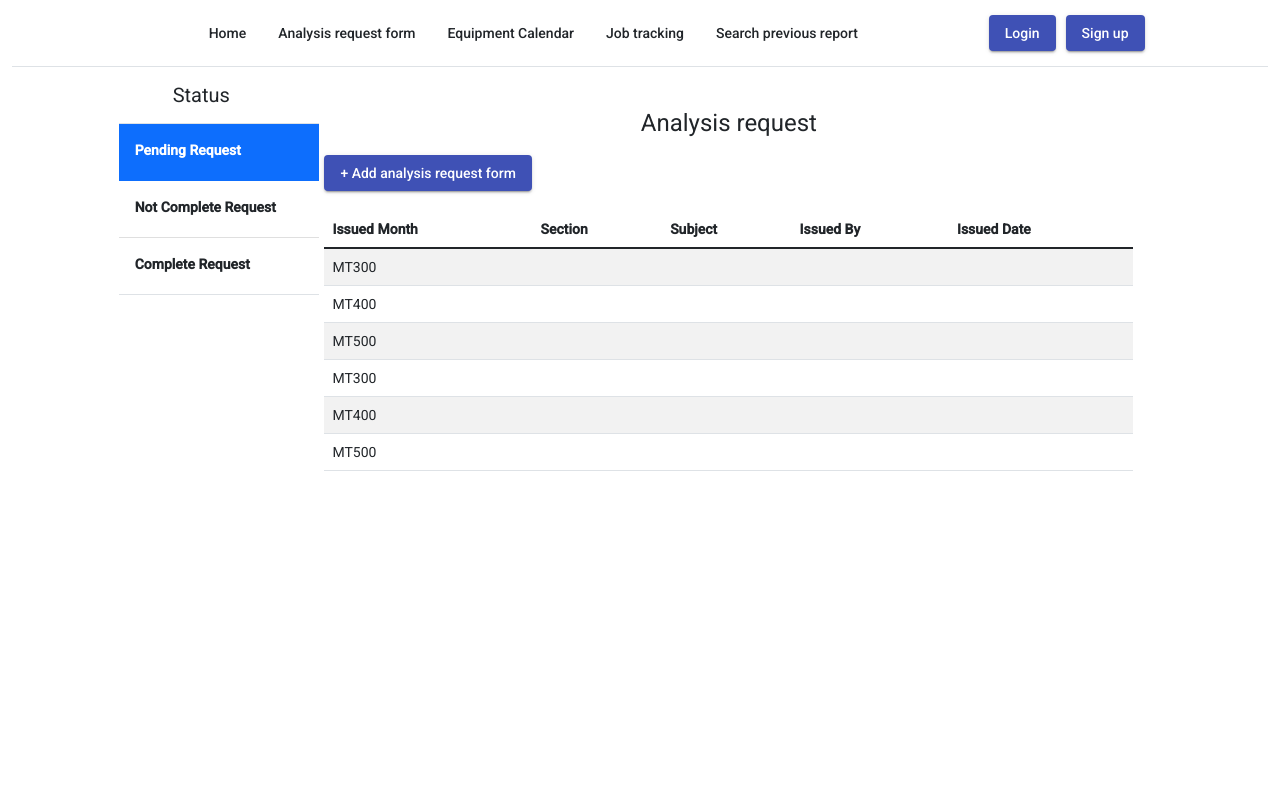
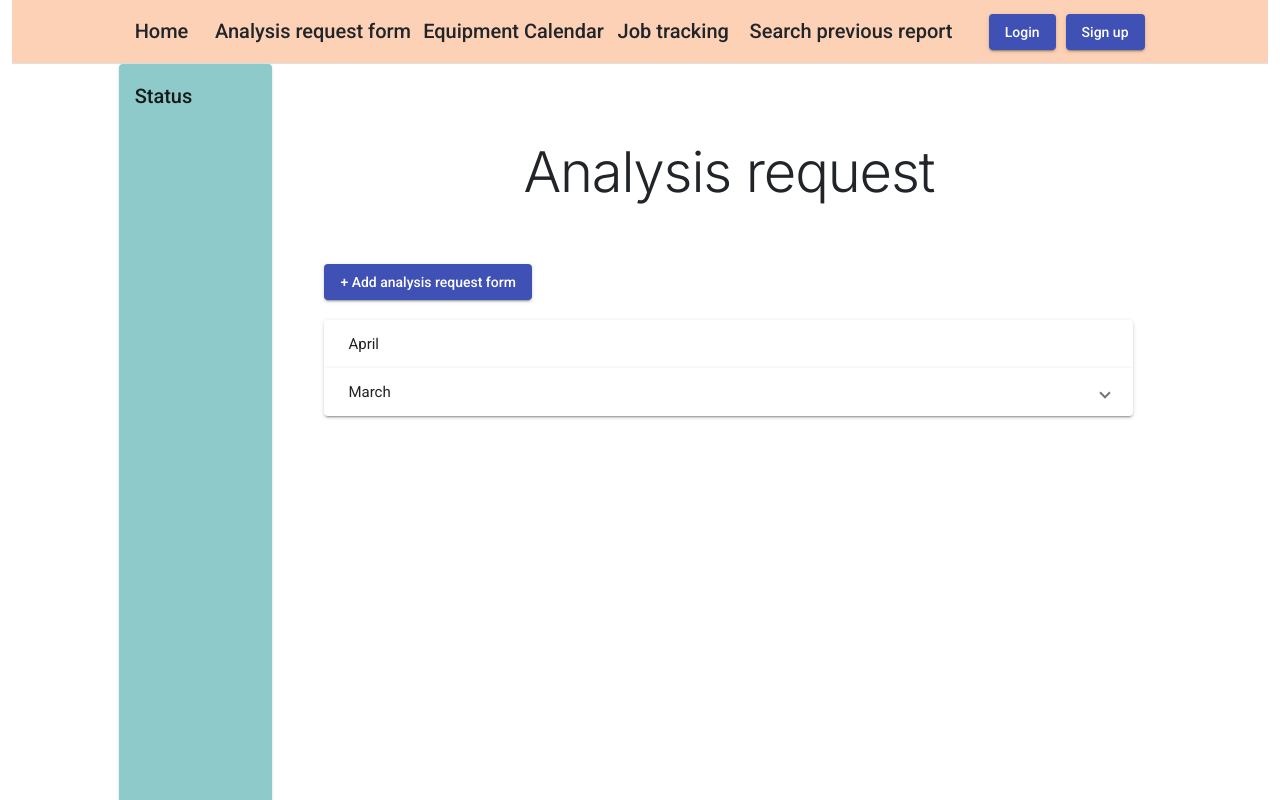
Before and after one commit to famesocute/Analysis-tracking1, an Angular app: page /Analyrequehome in a window 1280 px wide. Shown: the top 800 px of the page. Built offline with nearby package versions, Linux system fonts and the light colour scheme.

Commit message:
ReviseAnaHome

```diff
--- a/src/app/analyrequehome/analyrequehome.component.html
+++ b/src/app/analyrequehome/analyrequehome.component.html
@@ -1,13 +1,13 @@
 <div class="container-fluid">
-    <div class="border-bottom">
+  <div class="border-bottom Toolbar">
     <div class="row">
       <div class="col-xl-1"></div>
-            <div class="col-xl-8 center" style="margin-bottom:15px; margin-top:15px;">
-                <button mat-button>Home</button>
-                <button mat-button>Analysis request form</button>
-                <button mat-button>Equipment Calendar</button>
-                <button mat-button>Job tracking</button>
-                <button mat-button>Search previous report</button>
+      <div class="col-xl-8 center" style="padding-top : 15px ;">
+        <button mat-button><h2 >Home</h2></button>
+        <button mat-button><h2 >Analysis request form</h2></button>
+        <button mat-button><h2 >Equipment Calendar</h2></button>
+        <button mat-button><h2 >Job tracking</h2></button>
+        <button mat-button><h2 >Search previous report</h2></button>
       </div>
       <div class="col-xl-2 center ">
         <button mat-raised-button color="primary">Login</button>
@@ -20,103 +20,107 @@
     <div class="col-sm-1"></div>
     <div class="col-sm-10">
       <div class="row">
-                <div class="col-sm-2">
-                    <div class="d-flex flex-column align-items-stretch flex-shrink-0 bg-white" style="width: 200px;">
-                        <a href="/"
-                            class="d-flex align-items-center flex-shrink-0 p-3 link-dark text-decoration-none border-bottom">
-                            <svg class="bi me-2" width="30" height="24">
-                                <use xlink:href="#bootstrap" />
-                            </svg>
-                            <span class="fs-5 fw-semibold">Status</span>
-                        </a>
-                        <div class="list-group list-group-flush border-bottom scrollarea">
-                            <a href="#" class="list-group-item list-group-item-action active py-3 lh-tight"
-                                aria-current="true">
-                                <div class="d-flex w-100 align-items-center justify-content-between">
-                                    <strong class="mb-1">Pending Request</strong>
-                                </div>
-                            </a>
-
-                            <a href="#" class="list-group-item list-group-item-action py-3 lh-tight" aria-current="true">
-                                <div class="d-flex w-100 align-items-center justify-content-between">
-                                    <strong class="mb-1">Not Complete Request</strong>
+        <div class="col-sm-2" >
+          <mat-card class="card1" >
+            <mat-card-content>
+                    <h2>Status</h2>
+            </mat-card-content>
+        </mat-card>
 
         </div>
+        <div class="col-sm-10" style="padding: 40px; ">
+          <div style=" padding-top: 40px;" class=" font1 center mat-display-3">Analysis request</div>
+          <button mat-raised-button color="primary" style=" margin-bottom: 20px;" (click)='addform()'>+ Add analysis
+            request form</button>
+            <mat-accordion>
+              <mat-expansion-panel hideToggle>
+                <mat-expansion-panel-header>
+                  <mat-panel-title>
+                    April
+                  </mat-panel-title>
+                  <mat-panel-description>
 
-                            </a>
-                            <a href="#" class="list-group-item list-group-item-action py-3 lh-tight">
-                                <div class="d-flex w-100 align-items-center justify-content-between">
-                                    <strong class="mb-1">Complete Request</strong>
+                  </mat-panel-description>
+                </mat-expansion-panel-header>
+                <mat-accordion>
+                  <mat-expansion-panel hideToggle>
+                    <mat-expansion-panel-header>
+                      <mat-panel-title>
+                        MT300
+                      </mat-panel-title>
+                      <mat-panel-description>
 
-                                </div>
+                      </mat-panel-description>
+                    </mat-expansion-panel-header>
+                    <mat-accordion>
+                      <mat-expansion-panel hideToggle>
+                        <mat-expansion-panel-header>
+                          <mat-panel-title>
+                            Pichayapak
+                          </mat-panel-title>
+                          <mat-panel-description>
+                            Issued by   Issued date
+                          </mat-panel-description>
+                        </mat-expansion-panel-header>
+                        <mat-accordion>
+                          <mat-expansion-panel hideToggle>
+                            <mat-expansion-panel-header>
+                              <mat-panel-title>
+                                R320220001 X-ray oberve
+                              </mat-panel-title>
+                              <mat-panel-description>
+                                Someone1   28Apr2022
+                              </mat-panel-description>
+                            </mat-expansion-panel-header>
+                            <button>Click</button>
+                          </mat-expansion-panel>
+                          <mat-expansion-panel>
+                            <mat-expansion-panel-header>
+                              <mat-panel-title>
+                                R320220002 SEM oberve
+                              </mat-panel-title>
+                              <mat-panel-description>
+                                Someone1   10Apr2022
+                              </mat-panel-description>
+                            </mat-expansion-panel-header>
+                            <p></p>
+                          </mat-expansion-panel>
+                        </mat-accordion>
+                      </mat-expansion-panel>
 
-                            </a>
-                        </div>
-                    </div>
-                </div>
-                <div class="col-sm-10"style="padding: 40px; ">
-                    <h1 class="center" >Analysis request</h1>
-                    <button mat-raised-button color="primary" style=" margin-bottom: 20px;" (click)= 'addform()'>+ Add analysis request form</button>
-                    <table class="table table-striped">
-                        <thead>
-                          <tr>
-                            <th>Issued Month</th>
-                            <th>Section</th>
-                            <th>Subject</th>
-                            <th>Issued By</th>
-                            <th>Issued Date</th>
-                          </tr>
-                        </thead>
-                        <tbody>
-                          <tr>
-                            <td>MT300</td>
-                            <td></td>
-                            <td></td>
-                            <td></td>
-                            <td></td>
-                          </tr>
-                          <tr>
-                            <td>MT400</td>
-                            <td></td>
-                            <td></td>
-                            <td></td>
-                            <td></td>
-                          </tr>
-                          <tr>
-                            <td>MT500</td>
-                            <td></td>
-                            <td></td>
-                            <td></td>
-                            <td></td>
-                          </tr>
-                          <tr>
-                            <td>MT300</td>
-                            <td></td>
-                            <td></td>
-                            <td></td>
-                            <td></td>
-                          </tr>
-                          <tr>
-                            <td>MT400</td>
-                            <td></td>
-                            <td></td>
-                            <td></td>
-                            <td></td>
-                          </tr>
-                          <tr>
-                            <td>MT500</td>
-                            <td></td>
-                            <td></td>
-                            <td></td>
-                            <td></td>
-                          </tr>
-                        </tbody>
-                      </table>
-                </div>
-              </div>
+
+                    </mat-accordion>
+                  </mat-expansion-panel>
+                  <mat-expansion-panel>
+                    <mat-expansion-panel-header>
+                      <mat-panel-title>
+                        MT400
+                      </mat-panel-title>
+                      <mat-panel-description>
+
+                      </mat-panel-description>
+                    </mat-expansion-panel-header>
+                    <p>I'm visible because I am open</p>
+                  </mat-expansion-panel>
+                </mat-accordion>
+              </mat-expansion-panel>
+              <mat-expansion-panel (opened)="panelOpenState = true" (closed)="panelOpenState = false">
+                <mat-expansion-panel-header>
+                  <mat-panel-title>
+                    March
+                  </mat-panel-title>
+                  <mat-panel-description>
+
+                  </mat-panel-description>
+                </mat-expansion-panel-header>
+                <p>I'm visible because I am open</p>
+              </mat-expansion-panel>
+            </mat-accordion>
 
           </div>
           <div class="col-sm-1"></div>
 
         </div>
       </div>
+        </div>
+      </div>
--- a/src/app/analyrequehome/analyrequehome.component.scss
+++ b/src/app/analyrequehome/analyrequehome.component.scss
@@ -9,3 +9,17 @@
     background: rgb(255, 185, 185);
     max-width: 250px;
 }
+.mat-form-field + .mat-form-field {
+  margin-left: 8px;
+}
+.font1 {
+  font-family: 'Inter', sans-serif;
+}
+.Toolbar{
+  background-color: #fdd1b6;
+
+}
+.card1{
+  background-color: #8fcaca;
+  height : 1000px;
+}
--- a/src/app/analyrequehome/analyrequehome.component.ts
+++ b/src/app/analyrequehome/analyrequehome.component.ts
@@ -7,6 +7,7 @@ import { Router } from '@angular/router';
   styleUrls: ['./analyrequehome.component.scss']
 })
 export class AnalyrequehomeComponent implements OnInit {
+  panelOpenState = false;
 
   constructor(public router: Router) { }
 
--- a/src/app/app.module.ts
+++ b/src/app/app.module.ts
@@ -19,6 +19,7 @@ import { ReactiveFormsModule} from '@angular/forms';
 import {MatTreeModule} from '@angular/material/tree';
 import {MatStepperModule} from '@angular/material/stepper';
 import { HttpClientModule } from '@angular/common/http';
+import {MatExpansionModule} from '@angular/material/expansion';
 
 import { AppRoutingModule } from './app-routing.module';
 import { AppComponent } from './app.component';
@@ -71,7 +72,8 @@ import { SteppaddingComponent } from './steppadding/steppadding.component';
     ReactiveFormsModule,
     MatTreeModule,
     MatStepperModule,
-    HttpClientModule
+    HttpClientModule,
+    MatExpansionModule
 
   ],
   providers: [],
--- a/src/app/paddingreque/paddingreque.component.html
+++ b/src/app/paddingreque/paddingreque.component.html
@@ -1,13 +1,13 @@
 <div class="container-fluid">
-  <div class="border-bottom">
+  <div class="border-bottom Toolbar">
     <div class="row">
       <div class="col-xl-1"></div>
-      <div class="col-xl-8 center" style="padding : 15px 0 ;">
-        <button mat-button>Home</button>
-        <button mat-button>Analysis request form</button>
-        <button mat-button>Equipment Calendar</button>
-        <button mat-button>Job tracking</button>
-        <button mat-button>Search previous report</button>
+      <div class="col-xl-8 center" style="padding-top : 15px ;">
+        <button mat-button><h2 >Home</h2></button>
+        <button mat-button><h2 >Analysis request form</h2></button>
+        <button mat-button><h2 >Equipment Calendar</h2></button>
+        <button mat-button><h2 >Job tracking</h2></button>
+        <button mat-button><h2 >Search previous report</h2></button>
       </div>
       <div class="col-xl-2 center ">
         <button mat-raised-button color="primary">Login</button>
@@ -22,14 +22,12 @@
     </div>
 
     <div class="col-sm-10">
-      <h1 style=" padding: 20px 100px; ">Request Form</h1>
+      <h1 style="padding-top: 40px; padding-left:300px;">Request no.{{this.DataRes[0].REQ_NUM}}</h1>
       <div class="row" style="margin-bottom:5px;">
         <div class="col-sm-2"></div>
+        <div class="col-sm-3"></div>
         <div class="col-sm-2"></div>
         <div class="col-sm-2"></div>
-        <div class="col-sm-3 ">
-          <h2>Request no.</h2>
-        </div>
 
         <div class="col-sm-3">
           <div class="row ">
@@ -69,7 +67,8 @@
               </div>
 
               <div class="form-group input1">
-                <label for="Hypothesis"><b> Analysis type:</b>{{this.DataRes[0].ANA_TYPE}},{{this.DataRes[0].ANA_TYPE2}}</label>
+                <label for="Hypothesis"><b> Analysis
+                    type:</b>{{this.DataRes[0].ANA_TYPE}},{{this.DataRes[0].ANA_TYPE2}}</label>
 
               </div>
 
@@ -78,7 +77,7 @@
 
             </div>
             <div class="col-sm-4">
-              <h4 style=" margin-top:30px "><b>Issue Date:</b> 1 April 2022</h4>
+              <h4 style=" margin-top:30px "><b>Issue Date:</b>{{this.DataRes[0].ISSUE_DATE}}</h4>
               <h4> <b>Requester: </b> Pichayapak </h4>
               <div class="row">
                 <div class=" col-sm-2">
@@ -128,10 +127,10 @@
           </div>
 
           <div class="container">
-            <form >
-              <table >
-                <tr >
-                  <td width="300px" >
+            <form>
+              <table>
+                <tr>
+                  <td width="300px">
                     <div class="form-group input1" style="padding: 0 20px ;">
                       <label for="Lotno"><b>Lot no:</b></label>
 
@@ -208,8 +207,8 @@
           <table class="table table-striped">
             <thead>
               <tr>
-                <th >Title</th>
-                <th >Issued By</th>
+                <th>Title</th>
+                <th>Issued By</th>
                 <th>Issued Date</th>
                 <th>Form</th>
                 <th>Select</th>
@@ -271,7 +270,7 @@
                 </tr>
               </tbody>
             </table>
-            <div class=" container-fluid center" style=" background-color: #ffebcd; ">
+            <div class=" container-fluid center">
               <button mat-flat-button class="Buttonaddquetion" (click)="NavQuestion()"> + Add question </button>
             </div>
           </div>
@@ -285,7 +284,7 @@
         <mat-card-content>
           <p>*Please print the label before send sample to Q30 section</p>
           <div class=" container-fluid center " style=" background-color: #ffebcd; ">
-            <button mat-flat-button class="Buttonaddquetion"> Print Label
+            <button mat-flat-button class="Buttonaddquetion2"> Print Label
               <mat-icon>print</mat-icon>
             </button>
 
@@ -298,11 +297,11 @@
           <mat-card-title>Review Information</mat-card-title>
         </mat-card-title-group>
         <mat-card-content>
-
-          <table class="table tablestyle border">
+          <div class="tablestyle">
+          <table class="table  border-dark">
             <thead>
               <tr>
-                <th class="Titlereview" width="150px" >Task</th>
+                <th class="Titlereview" width="150px">Task</th>
                 <th class="Titlereview" width="100px">Process</th>
                 <th class="Titlereview" width="200px">Name</th>
                 <th class="Titlereview" width="300px">Processing date&time</th>
@@ -323,14 +322,17 @@
                 <td></td>
                 <td>Confirm</td>
                 <td>{{this.DataRes[0].REVI_PAND_CONFIRM}} </td>
-                <td><div class="center" style="padding-top: 15px;">
+                <td>
+                  <div class="center" style="padding-top: 15px;">
                     <button mat-raised-button color="primary" class="button2" (click)="display()">Approve
 
-                  </button></div></td>
+                    </button>
+                  </div>
+                </td>
                 <td>
                   <mat-form-field class="example-full-width" appearance="outline">
                     <mat-label>Leave a comment</mat-label>
-                    <textarea matInput [(ngModel)]="this.ComConfirm" ></textarea>
+                    <textarea matInput [(ngModel)]="this.ComConfirm"></textarea>
                   </mat-form-field>
                 </td>
                 <td>
@@ -345,7 +347,8 @@
                         </mat-option>
                       </mat-autocomplete>
                     </mat-form-field>
-                </form></td>
+                  </form>
+                </td>
               </tr>
               <tr>
                 <th>Analysis section</th>
@@ -405,7 +408,7 @@
               </tr>
             </tbody>
           </table>
-
+        </div>
         </mat-card-content>
       </mat-card>
 
--- a/src/app/paddingreque/paddingreque.component.scss
+++ b/src/app/paddingreque/paddingreque.component.scss
@@ -16,13 +16,15 @@
     margin-left: 110px;
 }
 .Buttonaddquetion {
+    background: #97c1a9 ;
+}
+.Buttonaddquetion2 {
     background: #ffebcd ;
 }
 .card1 {
     max-width: 1100px;
-    margin-bottom: 8px;
     margin: auto;
-    background-color:#FFFAF0;
+    background-color: #fff8DC;
   }
 .input1 {
     padding: 5px;
@@ -43,7 +45,7 @@
   }
 .cardAT {
     text-align: center;
-    background: rgb(255, 185, 185);
+    background: #97c1a9;
 }
 .mat-card{
     margin-bottom:20px ;
@@ -59,5 +61,11 @@
     text-align: center;
 }
 thead tr th {
-    background-color: rgb(255, 185, 185);
+    background-color: #97c1a9;
 }
+.Toolbar{
+    background-color: #fdd1b6;
+  }
+.tablestyle {
+    padding: 20px 20px;
+}
--- a/src/app/requestformfill/requestformfill.component.html
+++ b/src/app/requestformfill/requestformfill.component.html
@@ -1,13 +1,14 @@
+<body>
 <div class="container-fluid">
-  <div class="border-bottom">
+  <div class="border-bottom Toolbar">
     <div class="row">
       <div class="col-xl-1"></div>
-      <div class="col-xl-8 center" style="padding : 15px 0 ;">
-        <button mat-button>Home</button>
-        <button mat-button>Analysis request form</button>
-        <button mat-button>Equipment Calendar</button>
-        <button mat-button>Job tracking</button>
-        <button mat-button>Search previous report</button>
+      <div class="col-xl-8 center" style="padding-top : 15px ;">
+        <button mat-button><h2 >Home</h2></button>
+        <button mat-button><h2 >Analysis request form</h2></button>
+        <button mat-button><h2 >Equipment Calendar</h2></button>
+        <button mat-button><h2 >Job tracking</h2></button>
+        <button mat-button><h2 >Search previous report</h2></button>
       </div>
       <div class="col-xl-2 center ">
         <button mat-raised-button color="primary">Login</button>
@@ -22,7 +23,7 @@
     </div>
 
     <div class="col-sm-10">
-      <h1 style=" padding: 20px 100px; ">Request Form</h1>
+      <div style=" padding-top: 60px;" class=" font1 center mat-display-3">Request Form</div>
 
       <mat-card class="card1">
         <mat-card-title-group>
@@ -612,7 +613,7 @@
 
         </mat-card-content>
       </mat-card>
-      <mat-card class="card1">
+      <!-- <mat-card class="card1">
         <mat-card-title-group>
           <mat-card-title>Related matters</mat-card-title>
         </mat-card-title-group>
@@ -661,7 +662,7 @@
             </tbody>
           </table>
         </mat-card-content>
-      </mat-card>
+      </mat-card> -->
 
       <mat-card class="card1">
         <mat-card-title-group>
@@ -768,8 +769,7 @@
               <thead>
                 <tr>
                   <th width="100px" class=" Titlereview">No.</th>
-                  <th width="300px">Title</th>
-                  <th width="100px"></th>
+                  <th width="400px">Title</th>
                   <th width="100px" class=" Titlereview">Status</th>
                 </tr>
               </thead>
@@ -777,12 +777,11 @@
                 <tr>
                   <th class=" Titlereview">Question no.1:</th>
                   <td>Confirm purpose </td>
-                  <td class=" Titlereview"><button mat-raised-button color="primary" class="button2">Read</button></td>
                   <td class=" Titlereview">Anwser already</td>
                 </tr>
               </tbody>
             </table>
-            <div class=" container-fluid center" style=" background-color: #ffebcd; ">
+            <div class=" container-fluid center" >
               <button mat-flat-button class="Buttonaddquetion" (click)="NavQuestion()"> + Add question </button>
             </div>
           </div>
@@ -794,8 +793,8 @@
           <mat-card-title>Review Information</mat-card-title>
         </mat-card-title-group>
         <mat-card-content>
-
-          <table class="table tablestyle border">
+           <div class="tablestyle">
+          <table class="table  border-dark ">
             <thead>
               <tr>
                 <th class="Titlereview">Task</th>
@@ -937,7 +936,7 @@
               </tr>
             </tbody>
           </table>
-
+        </div>
         </mat-card-content>
       </mat-card>
       <div class="center">
@@ -951,3 +950,4 @@
     </div>
   </div>
 </div>
+</body>
--- a/src/app/requestformfill/requestformfill.component.scss
+++ b/src/app/requestformfill/requestformfill.component.scss
@@ -13,13 +13,12 @@
     margin-left: 110px;
 }
 .Buttonaddquetion {
-    background: #ffebcd ;
+    background: #97c1a9 ;
 }
 .card1 {
     max-width: 1100px;
-    margin-bottom: 8px;
     margin: auto;
-    background-color: #FFFAF0 ;
+    background-color: #fff8DC;
   }
 .input1 {
     padding: 5px;
@@ -43,7 +42,7 @@
   }
 .cardAT {
     text-align: center;
-    background: rgb(255, 185, 185);
+    background: #97c1a9;
 }
 .mat-card{
     margin-bottom:20px ;
@@ -61,13 +60,21 @@
     font-size:15px
 }
 .tablestyle {
-    padding: 10px;
-    thead tr th { background-color: rgb(255, 185, 185); }
-
+    padding: 20px 20px;
 }
 .centerbox{
     padding-left: 20px; ;
 }
 thead tr th {
-    background-color: rgb(255, 185, 185);
+    background-color: #97c1a9;
 }
+.font1 {
+    font-family: 'Inter', sans-serif;
+}
+body {
+    background-color: #ffffff;
+  }
+.Toolbar{
+    background-color: #fdd1b6;
+
+  }
--- a/src/app/summaryresult/summaryresult.component.scss
+++ b/src/app/summaryresult/summaryresult.component.scss
@@ -6,7 +6,6 @@
 }
 .card1 {
   max-width: 1100px;
-  margin-bottom: 8px;
   margin: auto;
   background-color:#FFFAF0;
 }
--- a/src/index.html
+++ b/src/index.html
@@ -10,6 +10,9 @@
   <link href="https://fonts.googleapis.com/css2?family=Roboto:wght@300;400;500&display=swap" rel="stylesheet">
   <link href="https://fonts.googleapis.com/icon?family=Material+Icons" rel="stylesheet">
   <link href="https://cdn.jsdelivr.net/npm/bootstrap@5.1.3/dist/css/bootstrap.min.css" rel="stylesheet" integrity="sha384-1BmE4kWBq78iYhFldvKuhfTAU6auU8tT94WrHftjDbrCEXSU1oBoqyl2QvZ6jIW3" crossorigin="anonymous">
+  <link rel="preconnect" href="https://fonts.googleapis.com">
+  <link rel="preconnect" href="https://fonts.gstatic.com" crossorigin>
+  <link href="https://fonts.googleapis.com/css2?family=Inter:wght@300&display=swap" rel="stylesheet">
 
   <script src="https://cdn.jsdelivr.net/npm/bootstrap@5.1.3/dist/js/bootstrap.bundle.min.js" integrity="sha384-ka7Sk0Gln4gmtz2MlQnikT1wXgYsOg+OMhuP+IlRH9sENBO0LRn5q+8nbTov4+1p" crossorigin="anonymous"></script>
   <script src="https://cdn.jsdelivr.net/npm/@popperjs/core@2.10.2/dist/umd/popper.min.js" integrity="sha384-7+zCNj/IqJ95wo16oMtfsKbZ9ccEh31eOz1HGyDuCQ6wgnyJNSYdrPa03rtR1zdB" crossorigin="anonymous"></script>
--- a/src/styles.scss
+++ b/src/styles.scss
@@ -1,7 +1,11 @@
 /* You can add global styles to this file, and also import other style files */
 
 html, body { height: 100%; }
-body { margin: 0; font-family: Roboto, "Helvetica Neue", sans-serif; }
+body {
+    margin: 0;
+    font-family: Roboto,
+    "Helvetica Neue", sans-serif;
+}
 
 /* Importing Bootstrap SCSS file. */
 @import '~bootstrap/scss/bootstrap';
```
Also changed, not shown: src/app/summaryresult/summaryresult.component.html (+27 -8 lines). Lines whose indentation alone changed are shown as unchanged.
